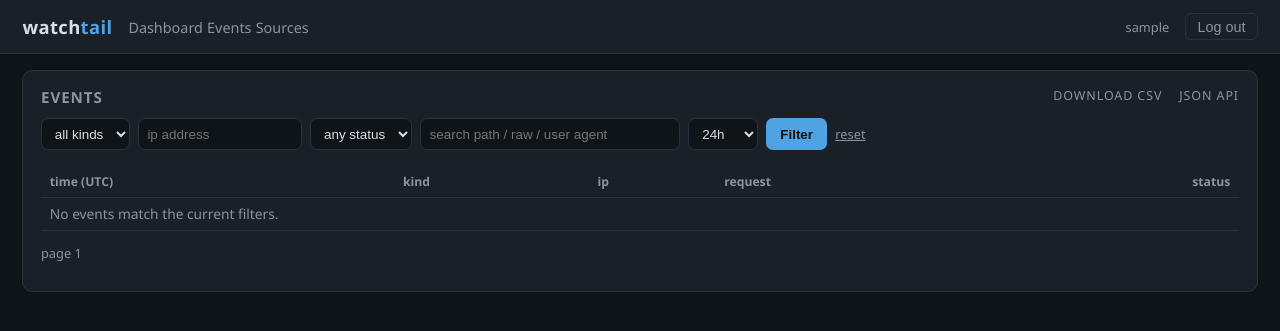
After one commit to saeedshamc/Watchtail, a Flask app: page /events in a window 1280 px wide. The commit adds this page. Shown: the top 331 px of the page. Run offline with Flask 3, Linux system fonts and the light colour scheme; the visitor is signed in with stand-in values (Sample User, id 1); some libraries are stand-ins or nearby versions.

Commit message:
feat: add filterable events browser with json and csv export
One query builder feeds the HTML page, /api/events and /events.csv so
all three agree on filtering semantics (kind, ip, status class, text
search, time window). Pagination keeps active filters in links.

```diff
--- a/app/routes/__init__.py
+++ b/app/routes/__init__.py
@@ -4,6 +4,7 @@
 def register_blueprints(app):
     from .auth import bp as auth_bp
     from .dashboard import bp as dashboard_bp
+    from .events import bp as events_bp
     from .health import bp as health_bp
     from .ip_detail import bp as ip_detail_bp
     from .reviews import bp as reviews_bp
@@ -12,6 +13,7 @@ def register_blueprints(app):
     app.register_blueprint(health_bp)
     app.register_blueprint(auth_bp)
     app.register_blueprint(dashboard_bp)
+    app.register_blueprint(events_bp)
     app.register_blueprint(sources_bp)
     app.register_blueprint(reviews_bp)
     app.register_blueprint(ip_detail_bp)
--- /dev/null
+++ b/app/routes/events.py
@@ -0,0 +1,185 @@
+"""Event browser: filtered list, JSON API and CSV export.
+
+One query builder feeds the HTML page, ``/api/events`` and
+``/events.csv`` so all three always agree on filtering semantics.
+"""
+
+import csv
+import datetime as dt
+import io
+
+from flask import Blueprint, Response, current_app, render_template, request, url_for
+
+from ..auth import login_required
+from ..database import session_scope
+from ..models import Event, utcnow
+
+bp = Blueprint("events", __name__)
+
+PAGE_SIZE = 200
+MAX_LIMIT = 1000
+MAX_HOURS = 24 * 31
+STATUS_CLASSES = {
+    "2xx": (200, 299),
+    "3xx": (300, 399),
+    "4xx": (400, 499),
+    "5xx": (500, 599),
+}
+
+
+def _int_arg(name, default, minimum, maximum):
+    try:
+        value = int(request.args.get(name, default))
+    except (TypeError, ValueError):
+        return default
+    return max(minimum, min(maximum, value))
+
+
+def _carry_args(**extra):
+    """Current filter arguments as a dict, optionally overridden.
+
+    Used to build URLs that keep the active filters (pagination,
+    CSV/JSON links) without leaking junk the user never set.
+    """
+    args = {}
+    for name in ("kind", "ip", "status", "q"):
+        value = (request.args.get(name) or "").strip()
+        if value:
+            args[name] = value
+    hours = _int_arg("hours", 24, 1, MAX_HOURS)
+    if hours != 24:
+        args["hours"] = str(hours)
+    args.update({key: str(value) for key, value in extra.items()})
+    return args
+
+
+def _filtered_events(session, limit, offset):
+    """Events matching the current query string, newest first."""
+    query = session.query(Event)
+
+    kind = (request.args.get("kind") or "").strip()
+    if kind:
+        query = query.filter(Event.kind == kind)
+
+    ip = (request.args.get("ip") or "").strip()
+    if ip:
+        query = query.filter(Event.ip == ip)
+
+    status_class = (request.args.get("status") or "").strip()
+    if status_class in STATUS_CLASSES:
+        low, high = STATUS_CLASSES[status_class]
+        query = query.filter(Event.status.between(low, high))
+
+    text = (request.args.get("q") or "").strip()
+    if text:
+        like = f"%{text}%"
+        query = query.filter(
+            Event.raw.ilike(like)
+            | Event.path.ilike(like)
+            | Event.user_agent.ilike(like)
+        )
+
+    hours = _int_arg("hours", 24, 1, MAX_HOURS)
+    query = query.filter(Event.ts >= utcnow() - dt.timedelta(hours=hours))
+
+    return (
+        query.order_by(Event.ts.desc(), Event.id.desc())
+        .offset(offset)
+        .limit(limit)
+        .all()
+    )
+
+
+def _event_dict(event):
+    return {
+        "ts": event.ts.isoformat() + "Z",
+        "kind": event.kind,
+        "ip": event.ip,
+        "method": event.method,
+        "path": event.path,
+        "status": event.status,
+        "bytes_sent": event.bytes_sent,
+        "user_agent": event.user_agent,
+        "meta": event.meta,
+    }
+
+
+def _csv_response(events):
+    buffer = io.StringIO()
+    writer = csv.writer(buffer)
+    writer.writerow(
+        ["ts", "kind", "ip", "method", "path", "status", "bytes_sent", "user_agent"]
+    )
+    for event in events:
+        writer.writerow(
+            [
+                event.ts.isoformat() + "Z",
+                event.kind,
+                event.ip or "",
+                event.method or "",
+                event.path or "",
+                event.status if event.status is not None else "",
+                event.bytes_sent if event.bytes_sent is not None else "",
+                event.user_agent or "",
+            ]
+        )
+    stamp = utcnow().strftime("%Y%m%d-%H%M")
+    return Response(
+        buffer.getvalue(),
+        mimetype="text/csv",
+        headers={"Content-Disposition": f"attachment; filename=watchtail-events-{stamp}.csv"},
+    )
+
+
+@bp.get("/events")
+@login_required
+def browse():
+    settings = current_app.config["WATCHTAIL_SETTINGS"]
+    limit = _int_arg("limit", PAGE_SIZE, 10, MAX_LIMIT)
+    page = _int_arg("page", 1, 1, 100000)
+    with session_scope() as session:
+        events = _filtered_events(session, limit + 1, (page - 1) * limit)
+        kinds = [row[0] for row in session.query(Event.kind).distinct().all()]
+    has_more = len(events) > limit
+    events = events[:limit]
+    return render_template(
+        "events.html",
+        events=events,
+        kinds=sorted(kinds),
+        page=page,
+        limit=limit,
+        has_more=has_more,
+        prev_url=url_for("events.browse", **_carry_args(page=page - 1, limit=limit))
+        if page > 1
+        else None,
+        next_url=url_for("events.browse", **_carry_args(page=page + 1, limit=limit))
+        if has_more
+        else None,
+        csv_url=url_for("events.events_csv", **_carry_args(limit=min(limit * 10, MAX_LIMIT))),
+        api_url=url_for("events.events_api", **_carry_args(limit=limit)),
+    )
+
+
+@bp.get("/api/events")
+@login_required
+def events_api():
+    limit = _int_arg("limit", PAGE_SIZE, 1, MAX_LIMIT)
+    page = _int_arg("page", 1, 1, 100000)
+    with session_scope() as session:
+        events = _filtered_events(session, limit, (page - 1) * limit)
+        return jsonify_events(events)
+
+
+def jsonify_events(events):
+    from flask import jsonify
+
+    return jsonify([_event_dict(event) for event in events])
+
+
+@bp.get("/events.csv")
+@login_required
+def events_csv():
+    limit = _int_arg("limit", MAX_LIMIT, 1, MAX_LIMIT)
+    with session_scope() as session:
+        events = _filtered_events(session, limit, 0)
+        return _csv_response(events)
--- a/app/static/css/dashboard.css
+++ b/app/static/css/dashboard.css
@@ -265,3 +265,37 @@ h2 a:hover { color: var(--accent); }
 }
 
 .source-actions form { display: inline; }
+
+/* --- Events browser --- */
+.export-links {
+  float: right;
+  font-size: 0.78rem;
+  font-weight: 400;
+}
+.export-links a { margin-left: 0.8rem; }
+
+.filter-bar {
+  display: flex;
+  gap: 0.5rem;
+  flex-wrap: wrap;
+  margin: 0.7rem 0 1rem;
+}
+.filter-bar input,
+.filter-bar select {
+  padding: 0.4rem 0.55rem;
+  background: var(--bg);
+  border: 1px solid var(--panel-edge);
+  border-radius: 7px;
+  color: var(--text);
+  font-size: 0.84rem;
+}
+.filter-bar button {
+  padding: 0.4rem 0.9rem;
+  background: var(--accent);
+  border: none;
+  border-radius: 7px;
+  color: #0b1016;
+  font-weight: 600;
+  cursor: pointer;
+}
+.filter-bar a { align-self: center; }
--- a/app/templates/base.html
+++ b/app/templates/base.html
@@ -12,6 +12,7 @@
     <h1>watch<span>tail</span></h1>
     <nav>
       <a href="{{ url_for('dashboard.dashboard') }}">Dashboard</a>
+      <a href="{{ url_for('events.browse') }}">Events</a>
       <a href="{{ url_for('sources.manage') }}">Sources</a>
     </nav>
     <div class="spacer"></div>
--- /dev/null
+++ b/app/templates/events.html
@@ -0,0 +1,64 @@
+{% extends "base.html" %}
+{% block title %}Events · Watchtail{% endblock %}
+{% block content %}
+<section class="card full">
+  <h2>Events
+    <span class="export-links">
+      <a href="{{ csv_url }}">download CSV</a>
+      <a href="{{ api_url }}">JSON API</a>
+    </span>
+  </h2>
+
+  <form method="get" class="filter-bar">
+    <select name="kind">
+      <option value="">all kinds</option>
+      {% for kind in kinds %}
+      <option value="{{ kind }}" {% if kind == request.args.get('kind', '') %}selected{% endif %}>{{ kind }}</option>
+      {% endfor %}
+    </select>
+    <input type="text" name="ip" placeholder="ip address" value="{{ request.args.get('ip', '') }}" size="16">
+    <select name="status">
+      <option value="">any status</option>
+      {% for label in ['2xx', '3xx', '4xx', '5xx'] %}
+      <option value="{{ label }}" {% if label == request.args.get('status', '') %}selected{% endif %}>{{ label }}</option>
+      {% endfor %}
+    </select>
+    <input type="text" name="q" placeholder="search path / raw / user agent" value="{{ request.args.get('q', '') }}" size="28">
+    <select name="hours">
+      {% for hours in [1, 6, 24, 72, 168, 744] %}
+      <option value="{{ hours }}" {% if hours|string == request.args.get('hours', '24') %}selected{% endif %}>{{ hours }}h</option>
+      {% endfor %}
+    </select>
+    <input type="hidden" name="limit" value="{{ limit }}">
+    <button type="submit">Filter</button>
+    <a href="{{ url_for('events.browse') }}" class="muted small">reset</a>
+  </form>
+
+  <table>
+    <thead>
+      <tr>
+        <th>time (UTC)</th><th>kind</th><th>ip</th><th>request</th><th class="num">status</th>
+      </tr>
+    </thead>
+    <tbody>
+      {% for event in events %}
+      <tr>
+        <td>{{ event.ts.strftime('%Y-%m-%d %H:%M:%S') }}</td>
+        <td><span class="badge {{ 'high' if event.kind == 'ssh_auth_fail' else 'ok' }}">{{ event.kind }}</span></td>
+        <td><code>{% if event.ip %}<a href="{{ url_for('events.browse', ip=event.ip) }}">{{ event.ip }}</a>{% else %}-{% endif %}</code></td>
+        <td class="small">{{ event.method ~ ' ' ~ event.path if event.method else event.meta.get('user', '') }}</td>
+        <td class="num">{{ event.status or '' }}</td>
+      </tr>
+      {% else %}
+      <tr><td colspan="5" class="muted">No events match the current filters.</td></tr>
+      {% endfor %}
+    </tbody>
+  </table>
+
+  <p class="muted small">
+    {% if prev_url %}<a href="{{ prev_url }}">&larr; newer</a>{% endif %}
+    page {{ page }}
+    {% if next_url %}<a href="{{ next_url }}">older &rarr;</a>{% endif %}
+  </p>
+</section>
+{% endblock %}
```
Also changed, not shown: tests/test_events.py (added, +139 -0 lines).
